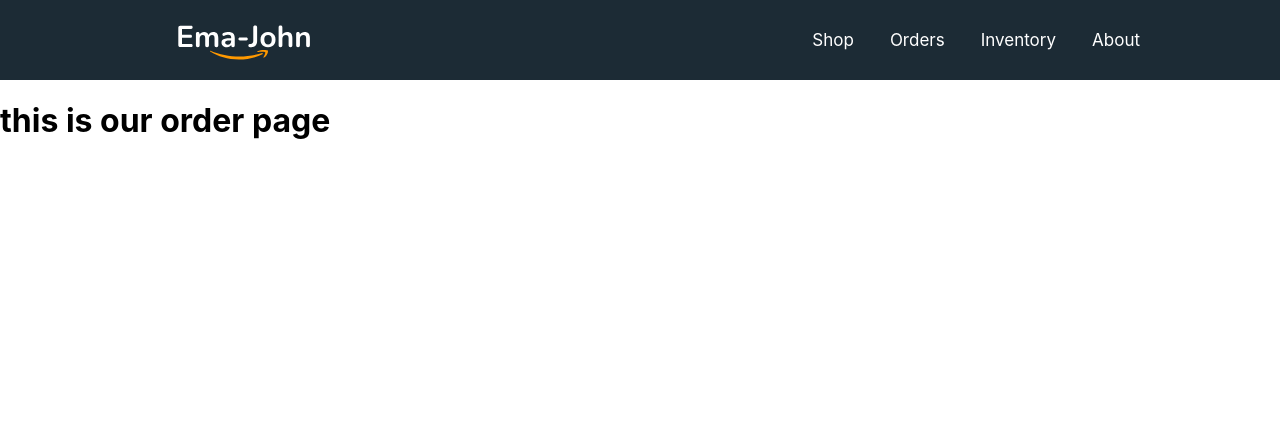
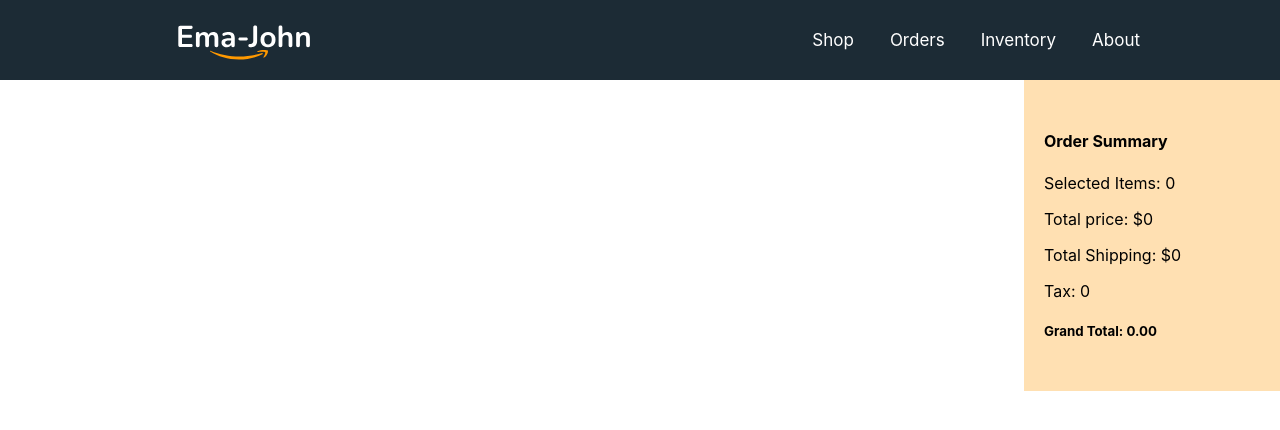
Before and after one commit to webnur/ema-john-cart-caluclation-module-49, a React (Create React App) app: page /orders in a window 1280 px wide. Shown: the top 430 px of the page. Built offline with nearby package versions, Linux system fonts and the light colour scheme.

Commit message:
import cart from loader and display shopping cart

```diff
--- a/src/components/Orders/Orders.js
+++ b/src/components/Orders/Orders.js
@@ -1,12 +1,19 @@
-import React from 'react';
+import React, { useState } from 'react';
 import { useLoaderData } from 'react-router-dom';
+import Cart from '../Cart/Cart';
 
 const Orders = () => {
-    const products = useLoaderData();
+    const {products, initialCart} = useLoaderData();
+    const [cart, setCart] = useState(initialCart)
 
     return (
-        <div>
-            <h1>this is our order page {products.length}</h1>
+        <div className='shop-container'>
+           <div className='products-container'>
+
+           </div>
+           <div className='cart-container'>
+                <Cart cart={cart}></Cart>
+           </div>
         </div>
     );
 };
--- a/src/loaders/productAndCartLoader.js
+++ b/src/loaders/productAndCartLoader.js
@@ -7,7 +7,7 @@ export const productAndCartLoader = async () => {
 
     // get Cart
     const savedCart = getStoredCart();
-    const previousCart = [];
+    const initialCart = [];
     // console.log(products)
    for(const id in savedCart){
     const addedProduct = products.find(product => product.id === id);
@@ -15,10 +15,10 @@ export const productAndCartLoader = async () => {
     if(addedProduct){
         const quantity = savedCart[id];
         addedProduct.quantity = quantity;
-        previousCart.push(addedProduct)
+        initialCart.push(addedProduct)
 
     }
    }
 
-    return {products, previousCart};
+    return {products, initialCart};
 }
```
